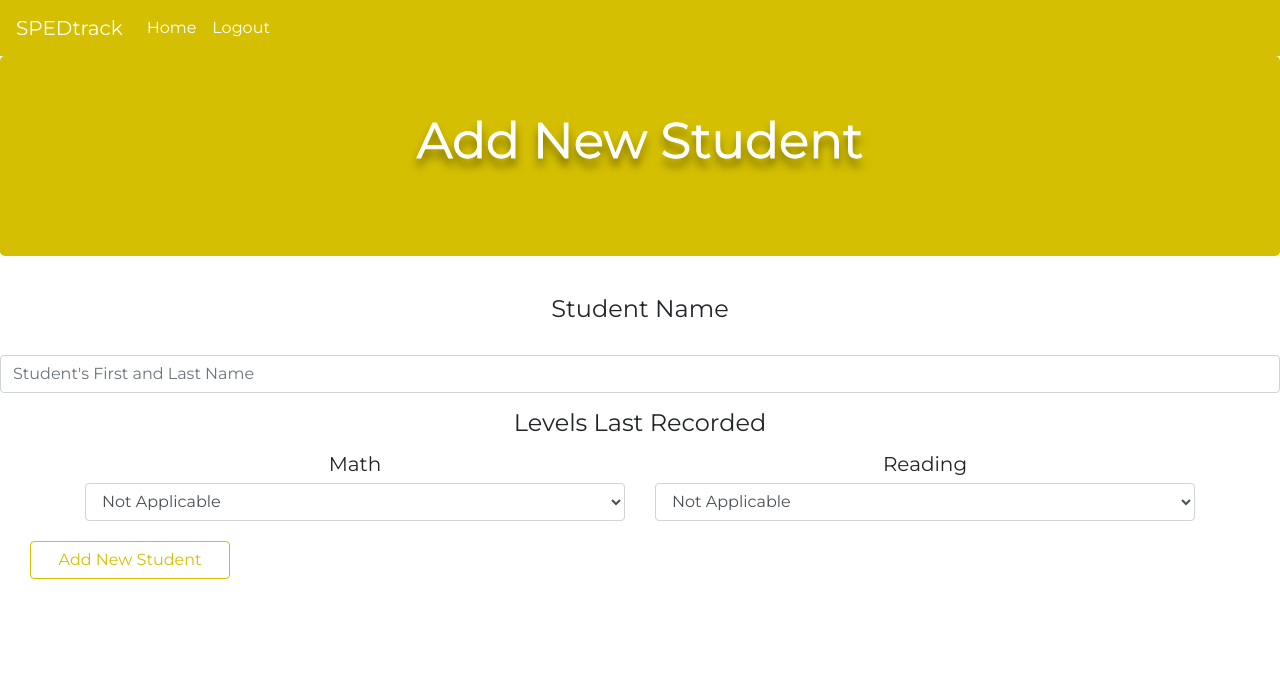
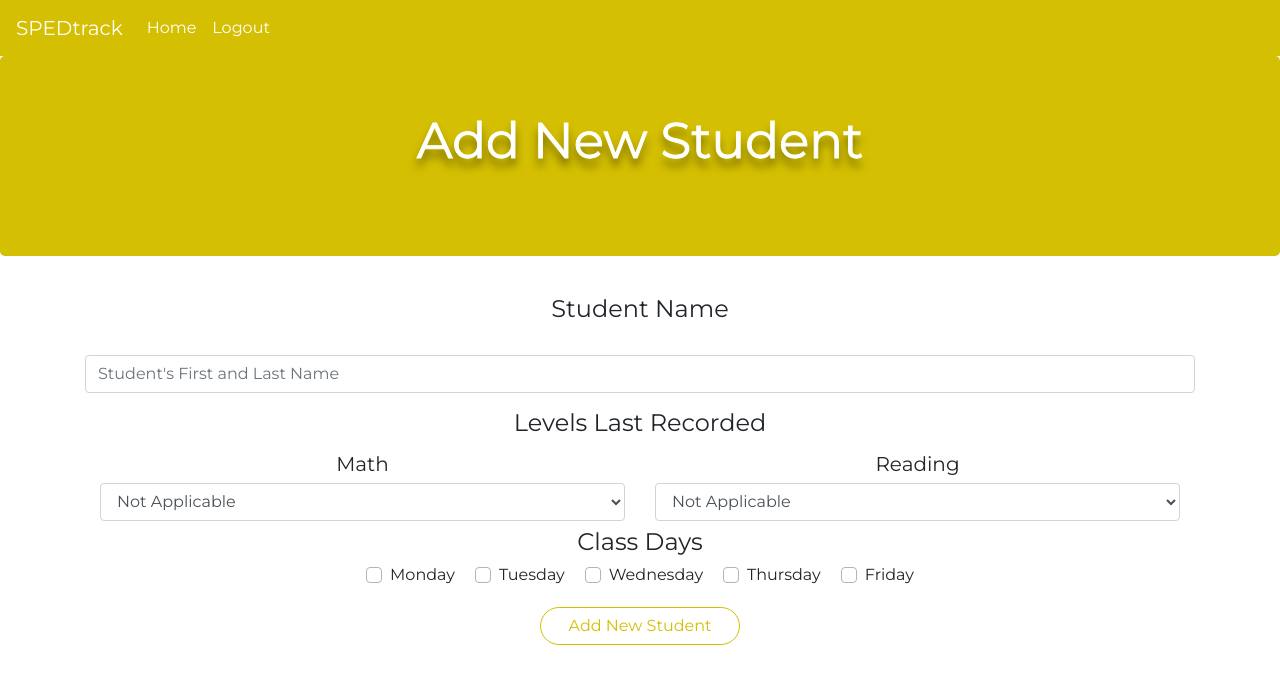
Before and after one commit to rcliffd/spedtrack, a React (Create React App) app: page /NewStudent in a window 1280 px wide. Shown: the top 684 px of the page. Built offline with nearby package versions, Linux system fonts and the light colour scheme.

Commit message:
Created checkbox component for the class days. Radio buttons didn't work for our needs. Also updated some CSS to display in-line and added margins

```diff
--- a/package.json
+++ b/package.json
@@ -5,6 +5,7 @@
   "proxy": "http://localhost:3001",
   "dependencies": {
     "axios": "^0.19.0",
+    "concurrently": "^4.1.2",
     "express": "^4.17.1",
     "mongoose": "^5.7.0",
     "react": "^16.9.0",
@@ -13,6 +14,7 @@
     "react-scripts": "3.1.1"
   },
   "scripts": {
+    "dev": "concurrently \"node server.js\" \"npm start\"",
     "start": "react-scripts start",
     "build": "react-scripts build",
     "test": "react-scripts test",
--- /dev/null
+++ b/src/components/ClassDays/ClassDays.js
@@ -0,0 +1,41 @@
+import React from "react";
+
+function ClassDays() {
+    return (
+        <div className="wrapper week-wrapper">
+            <h4>Class Days</h4>
+
+            <div className="custom-control custom-checkbox">
+            <input type="checkbox" className="custom-control-input" id="customCheck1"/>
+            <label className="custom-control-label" for="customCheck1">Monday</label>
+            </div>
+
+            <div className="custom-control custom-checkbox">
+            <input type="checkbox" className="custom-control-input" id="customCheck2"/>
+            <label className="custom-control-label" for="customCheck2">Tuesday</label>
+            </div>
+
+            <div className="custom-control custom-checkbox">
+            <input type="checkbox" className="custom-control-input" id="customCheck3"/>
+            <label className="custom-control-label" for="customCheck3">Wednesday</label>
+            </div>
+
+            <div className="custom-control custom-checkbox">
+            <input type="checkbox" className="custom-control-input" id="customCheck4"/>
+            <label className="custom-control-label" for="customCheck4">Thursday</label>
+            </div>
+
+            <div className="custom-control custom-checkbox">
+            <input type="checkbox" className="custom-control-input" id="customCheck5"/>
+            <label className="custom-control-label" for="customCheck5">Friday</label>
+            </div>
+
+        </div>
+
+
+
+
+    );
+}
+
+export default ClassDays;
--- a/src/components/StudentInfo/StudentInfo.js
+++ b/src/components/StudentInfo/StudentInfo.js
@@ -2,7 +2,7 @@ import React from "react";
 
 function StudentInfo(props) {
     return (
-        <div className="container student-info">
+        <div className="student-info container">
             <form>
                 <div className="form-group">
                     <label htmlFor="studentName"><h4>Student Name</h4></label>
--- a/src/pages/NewStudent.js
+++ b/src/pages/NewStudent.js
@@ -3,6 +3,7 @@ import Jumbotron from "../components/Jumbotron/Jumbotron";
 import StudentInfo from "../components/StudentInfo/StudentInfo"
 import FormOptions from "../components/StudentInfo/FormOptions"
 import Input from "../components/StudentInfo/Input"
+import ClassDays from "../components/ClassDays/ClassDays"
 import FormBtn from "../components/StudentInfo/FormBtn"
 import API from "../utils/API";
 
@@ -19,6 +20,7 @@ class NewStudent extends React.Component {
     }
 
     handleInputChange=event=> {
+
         const {name, value} = event.target;
         console.log(name, value)
         this.setState({
@@ -57,6 +59,7 @@ class NewStudent extends React.Component {
                <Jumbotron
                 heading="Add New Student"
                 />
+                <div className="container">
                 <StudentInfo/>
                 <form>
                 <Input
@@ -71,11 +74,13 @@ class NewStudent extends React.Component {
                 value={this.state.value}
                 handleInputChange={this.handleInputChange}
                 />
+                <ClassDays></ClassDays>
                 <FormBtn
                 onClick={this.handleFormSubmit}
                 >
                     Add New Student
                 </FormBtn>
+                </div>
            </div>
        )
    }
--- a/src/style.css
+++ b/src/style.css
@@ -5,11 +5,13 @@
     background-color: white;
     border: 1px solid rgb(212, 191, 2);
     color:  rgb(212, 191, 2);
+    border-radius: 25px;
 }
 
 .container, .levels-input {
     margin: 0 auto;
     text-align: center;
+
 }
 
 .directory {
@@ -28,6 +30,8 @@
 button.navbar-toggler {
     border: none;
 }
+
+
 
 span.navbar-toggler-icon {
     color: white !important;
@@ -50,3 +54,8 @@ span.navbar-toggler-icon {
 h4, h5 {
     margin: 7px 0px 7px 0px;
 }
+
+.custom-checkbox {
+    display: inline-block;
+    margin: 0px 10px;
+}
```
Also changed, not shown: 1 other file (tests, documents, lock files or other folders).
